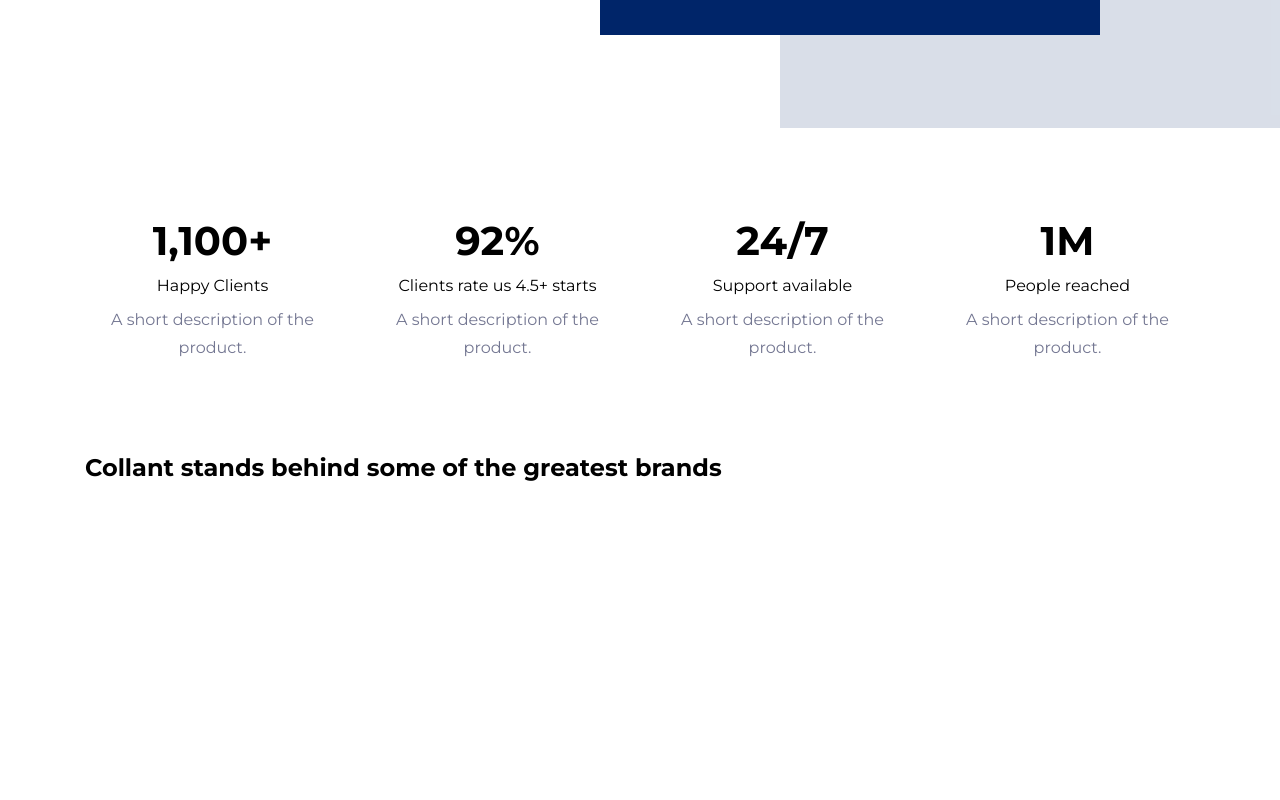
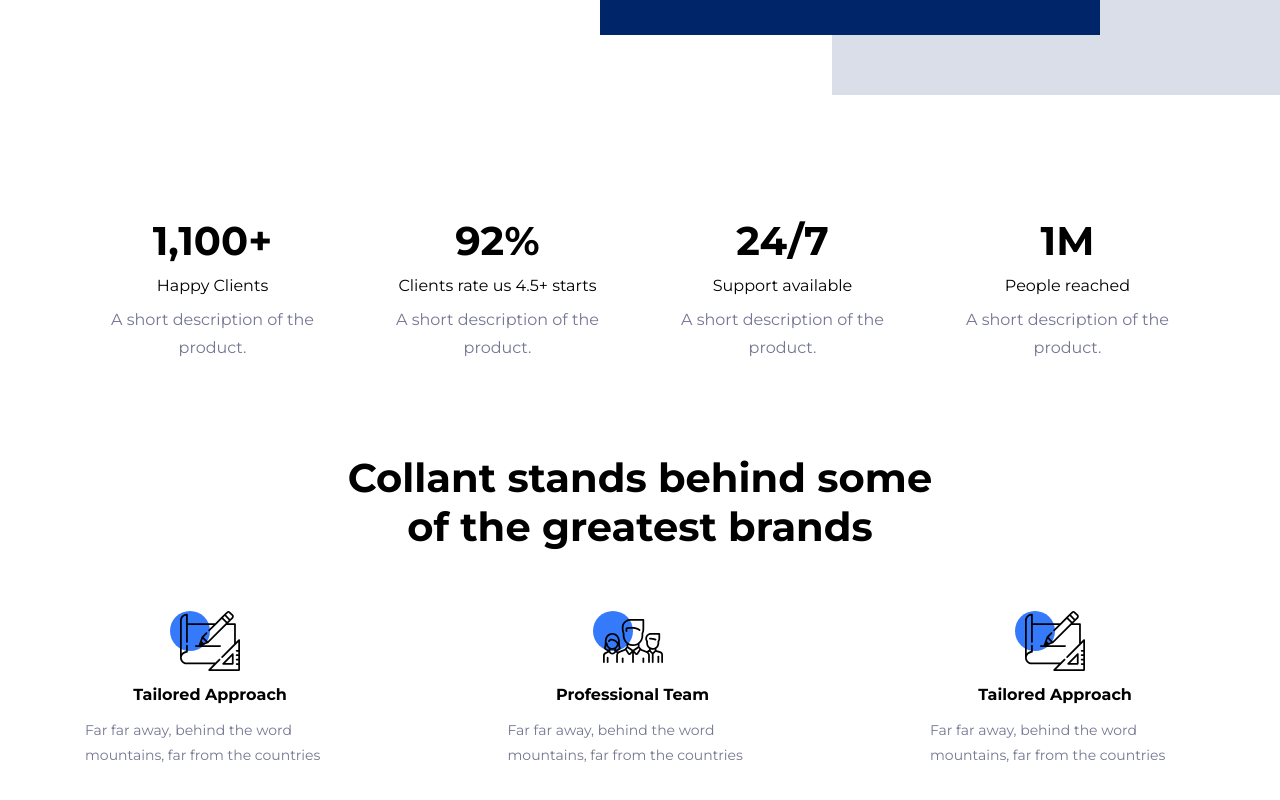
Before and after one commit to devJasonClarke/vue-practice-hero-section-project-collant, a Vue app: page / in a window 1280 px wide. Shown: the part 902-1702 px from the top of the page. Before the commit the page ends 1429 px from the top, so only its background shows below. Built offline with nearby package versions, Linux system fonts and the light colour scheme.

Commit message:
added section

```diff
--- a/src/assets/scss/header/header-cta.scss
+++ b/src/assets/scss/header/header-cta.scss
@@ -30,10 +30,7 @@ a {
   max-width: 500px;
   margin-top: 60px;
   position: relative;
-  img {
-    height: 60px;
-    width: auto;
-  }
+
 }
 .header-info-component {
   margin-right: 15px;
@@ -57,3 +54,10 @@ a {
 .h-sub-title {
   margin: 10px 0 8px 0;
 }
+
+.header-icon{
+
+  height: 60px;
+  width: auto;
+
+}
--- a/src/assets/scss/header/header-graphics.scss
+++ b/src/assets/scss/header/header-graphics.scss
@@ -22,13 +22,15 @@ margin-left: -45px;
     }
 }
 .bg-shape{
-      position: absolute;
-      bottom: -230px;
+margin-top: -530px;
+//margin-right: -300px;
+position: absolute;
+right: 0;
       z-index: -1;
-      right: 0;
     display: block;
     height: 500px;
-    width: 500px;
+    width: 35%;
+
 
 
 
--- a/src/assets/scss/how-it-works/how-it-works.scss
+++ b/src/assets/scss/how-it-works/how-it-works.scss
@@ -0,0 +1,38 @@
+@import "../_utilities";
+.header-info-component {
+    margin-right: 15px;
+width: 250px;
+    &::before {
+      content: "";
+      display: block;
+      position: absolute;
+      margin-left: 85px;
+      height: 40px;
+      width: 40px;
+      border-radius: 100%;
+      background-color: $light-blue;
+      z-index: -1;
+    }
+    p:nth-child(3) {
+      @include sub-text;
+      font-size: $text;
+    }
+  }
+  .h-sub-title {
+    margin: 10px 0 8px 0;
+    text-align: center;
+  }
+
+  .header-icon{
+
+      height: 60px;
+      width: auto;
+      display: block;
+      margin: 0 auto;
+
+  }
+  .sect-info-component{
+    display: flex;
+    margin-top: 60px;
+    justify-content: space-between;
+  }
--- a/src/components/header/header-graphics.vue
+++ b/src/components/header/header-graphics.vue
@@ -9,8 +9,9 @@
       </p>
       <p class="title">Daniel Haughton <br> CEO at DH Clothing LTD </p>
     </div>
+      <div class="bg-shape"></div>
   </div>
-  <div class="bg-shape"></div>
+
 </template>
 
 <script>
--- /dev/null
+++ b/src/components/how-it-works/sec-1-info.vue
@@ -0,0 +1,43 @@
+<template>
+<div class="sect-info-component">
+  <div v-for="(info, index) in info" :key="index" class="header-info-component">
+    <img :src="info.icon" class="header-icon" alt="info.title" />
+    <p class="h-sub-title">{{ info.title }}</p>
+    <p>{{ info.description }}</p>
+    </div>
+  </div>
+</template>
+
+<script>
+import icon1 from "../../assets/images/sketch.svg";
+import icon2 from "../../assets/images/team.svg";
+export default {
+  name: "Sect1Info",
+  data() {
+    return {
+      info: [
+        {
+          icon: icon1,
+          title: "Tailored Approach",
+          description:
+            "Far far away, behind the word mountains, far from the countries",
+        },
+        {
+          icon: icon2,
+          title: "Professional Team",
+          description:
+            "Far far away, behind the word mountains, far from the countries",
+        },
+          {
+          icon: icon1,
+          title: "Tailored Approach",
+          description:
+            "Far far away, behind the word mountains, far from the countries",
+        }
+      ],
+    };
+  },
+};
+</script>
+
+<style lang="scss" src="../../assets/scss/how-it-works/how-it-works.scss" scoped></style>
--- a/src/components/how-it-works/sec-1.vue
+++ b/src/components/how-it-works/sec-1.vue
@@ -1,16 +1,26 @@
 <template>
     <section>
         <h2>Collant stands behind some of the greatest brands</h2>
-
+<Sect1Info />
     </section>
 </template>
 
 <script>
+import Sect1Info from './sec-1-info';
     export default {
-        name: 'HowItWorks'
+        name: 'HowItWorks',
+        components:{
+            Sect1Info
+        }
     }
 </script>
 
 <style lang="scss" scoped>
 
+  h2{
+    text-align: center;
+    font-size: 40px;
+    width: 600px;
+    margin: 0 auto;
+  }
 </style>
```
